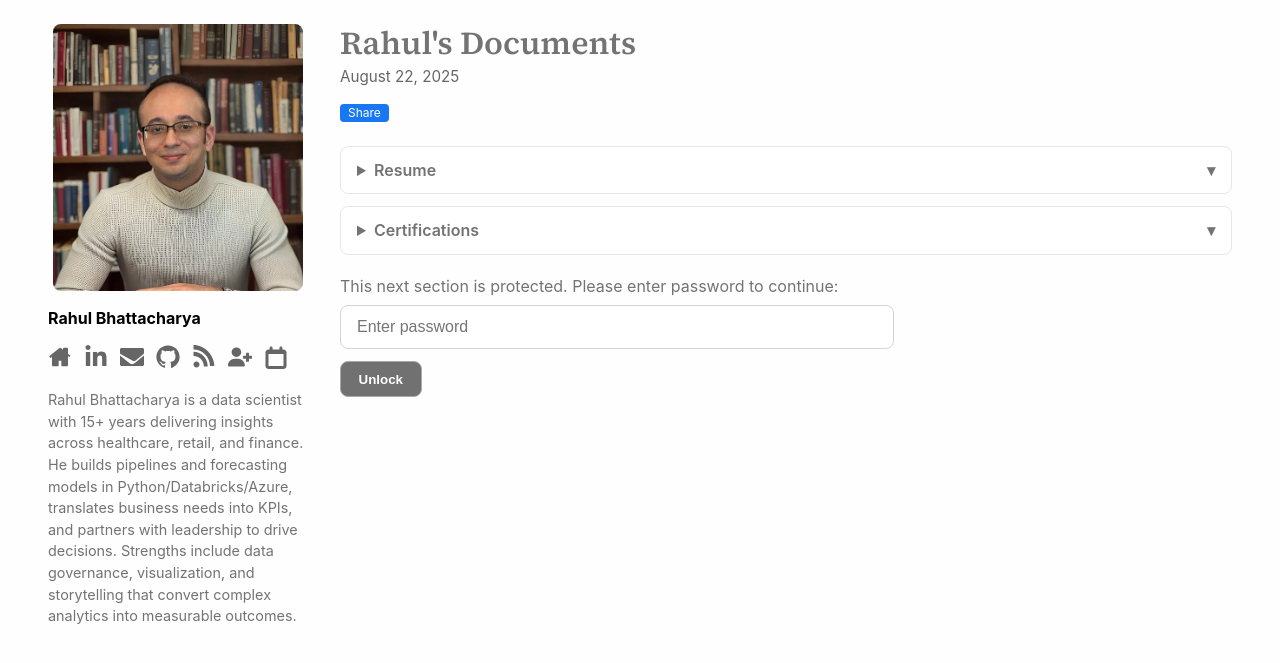
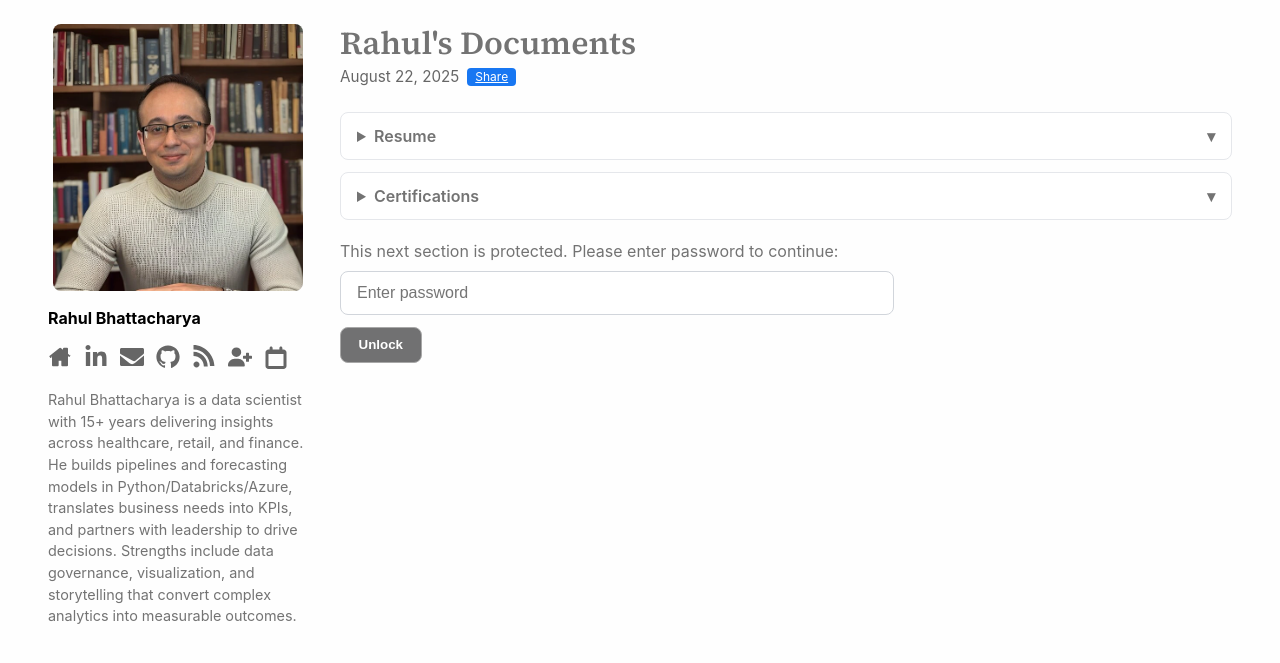
Before and after one commit to RahulBhattacharya1/RahulBhattacharya1.github.io, a Jekyll site: the page built from _posts/2025-08-22-bio.md, in a window 1280 px wide. Shown: the top 663 px of the page. Built offline with Jekyll 4.4.1, drawn with Linux system fonts in a browser that asks for light colours.

Commit message:
Update default.html

```diff
--- a/_layouts/default.html
+++ b/_layouts/default.html
@@ -148,10 +148,10 @@
         {% if page.collection == "posts" %}
           <header class="post-header">
             <h1 class="post-title">{{ page.title }}</h1>
-            <p class="post-meta">{{ page.date | date: "%B %d, %Y" }}</p>
-            <div class="post-actions">
-              <button id="share-btn" class="btn btn--share" type="button" aria-label="Share this post">Share</button>
-            </div>
+            <p class="post-meta">
+              <span class="post-date">{{ page.date | date: "%B %d, %Y" }}</span>
+              <a id="share-btn" class="btn btn--share" href="#" aria-label="Share this post">Share</a>
+            </p>
           </header>
 
           {% capture body %}{{ content }}
```
